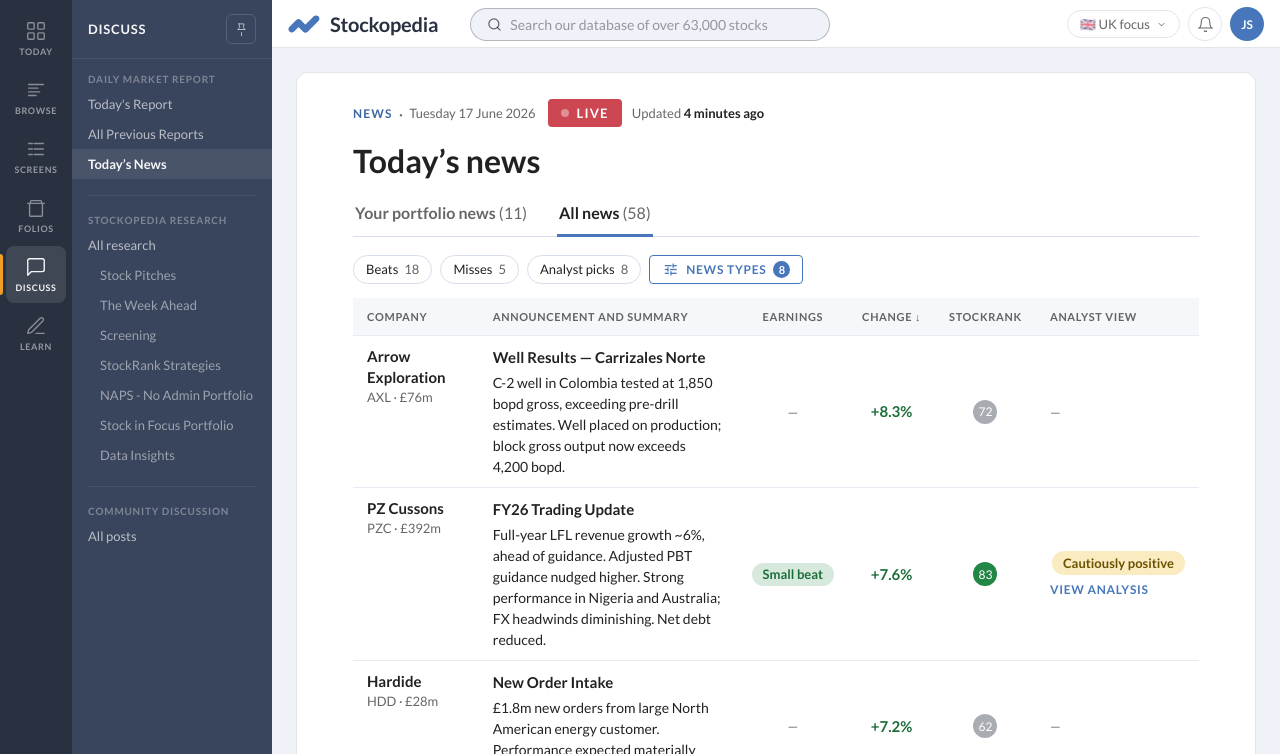
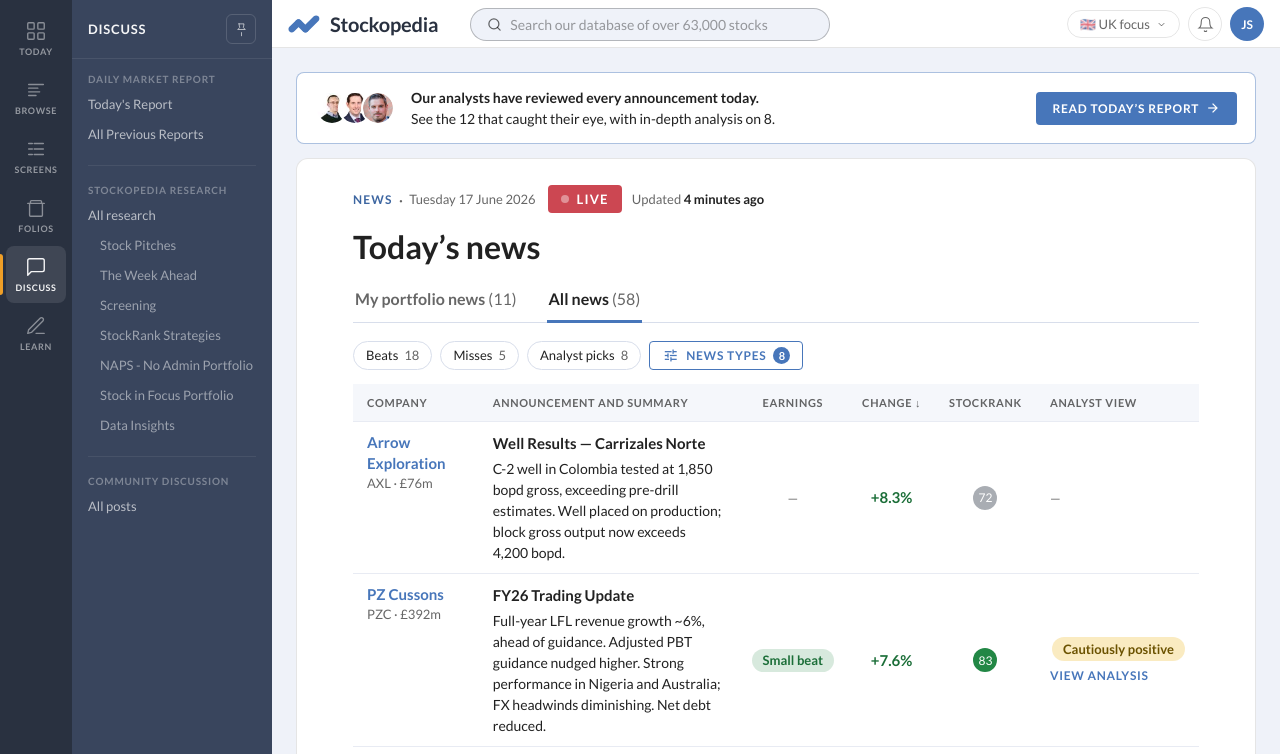
Before and after one commit to greg268/dmr-proto-v2, a plain HTML site: page news.html in a window 1280 px wide. Shown: the top 754 px of the page. Drawn offline with nearby package versions, Linux system fonts and the light colour scheme.

Commit message:
Incremental edits, DMR link, images

```diff
--- a/news.html
+++ b/news.html
@@ -1513,6 +1513,35 @@
    Pulled to 10px, which lands optically around 15px. Scoped to this page — the DMR
    header needs its original breathing room. */
 .report-head { padding-bottom: 10px; }
+/* ── DMR PROMO ─────────────────────────────────────────────────────────────
+   Sits above the content card. The canvas centres its child horizontally, so it
+   has to stack rather than sit side by side — hence the column override, scoped
+   to this page. Width matches the card so the two edges line up. */
+.page-canvas { flex-direction:column; align-items:center; justify-content:flex-start; }
+.dmr-promo { width:100%; max-width:1250px; box-sizing:border-box;
+             display:flex; align-items:center; gap:16px; margin-bottom:14px;
+             padding:14px 18px; border-radius:8px; text-decoration:none;
+             background:var(--brilliant-white); border:1px solid rgba(71,118,186,0.45);
+             transition:border-color .15s, box-shadow .15s; }
+.dmr-promo:hover { border-color:var(--brand-blue); box-shadow:0 2px 8px rgba(0,0,0,0.06); text-decoration:none; }
+.dmr-promo-faces { display:flex; flex-shrink:0; }
+.dmr-promo-faces img { width:34px; height:34px; border-radius:50%; object-fit:cover;
+                       border:2px solid var(--brilliant-white); }
+.dmr-promo-faces img + img { margin-left:-11px; }
+.dmr-promo-text { flex:1; min-width:0; font-size:14px; line-height:21px; color:var(--text-primary); }
+.dmr-promo-text strong { font-weight:700; display:block; }
+/* A filled button is right here — unlike the filter chips this genuinely is an action. */
+.dmr-promo-cta { flex-shrink:0; display:inline-flex; align-items:center; gap:6px;
+                 padding:8px 16px; border-radius:4px;
+                 background:var(--brand-blue); color:var(--brilliant-white);
+                 font-size:12px; line-height:17px; font-weight:700;
+                 text-transform:uppercase; letter-spacing:0.06em; white-space:nowrap; }
+.dmr-promo-cta .msym { font-size:16px; }
+@media (max-width: 720px) {
+  .dmr-promo { flex-wrap:wrap; }
+  .dmr-promo-text { flex-basis:100%; order:3; }
+}
+
 .news-tabs { display:flex; gap:0; border-bottom:1px solid var(--steel-grey); margin:0 0 18px; }
 .news-tab { background:none; border:none; border-bottom:3px solid transparent; margin-bottom:-1px;
             padding:10px 2px; margin-right:28px; font-family:inherit; font-size:16px; line-height:22px;
@@ -1563,8 +1592,10 @@
 .news-table td { padding:14px 12px 14px 0; border-bottom:1px solid var(--steel-grey-light); vertical-align:top; }
 .news-table tr:hover td { background:var(--stone-grey-light); }
 
-.nw-co { font-size:15px; line-height:21px; font-weight:700; color:var(--text-primary); text-decoration:none; display:block; }
-.nw-co:hover { color:var(--brand-blue); text-decoration:underline; }
+/* Same rule as the agenda: links are blue across the app. In a 58-row table the
+   blue column of company names is the main scanning aid. */
+.nw-co { font-size:15px; line-height:21px; font-weight:700; color:var(--brand-blue); text-decoration:none; display:block; }
+.nw-co:hover { color:var(--brand-blue-dark); text-decoration:underline; }
 .nw-sub { font-size:13px; line-height:19px; color:var(--text-secondary); white-space:nowrap; }
 /* The announcement title opens the full RNS, so it is a control, not a label.
    A button rather than a link because it opens a sheet in place. */
@@ -1731,7 +1762,6 @@
         <span class="local-nav-group-label">Daily Market Report</span>
         <a class="local-nav-link" href="index.html">Today's Report</a>
         <a class="local-nav-link" href="previous-reports.html">All Previous Reports</a>
-        <a class="local-nav-link active" href="news.html">Today&rsquo;s News</a>
       </div>
       <div class="local-nav-divider"></div>
       <div class="local-nav-group">
@@ -1757,6 +1787,21 @@
   <main class="app-main">
 
     <div class="page-canvas">
+      <!-- Above the card, so it frames the page rather than interrupting it. Sells the
+           curation — the value a raw feed cannot give — with named analysts carrying the
+           E-E-A-T weight. White on the grey canvas: a blue tint would go muddy here. -->
+      <a class="dmr-promo" href="index.html">
+        <span class="dmr-promo-faces">
+          <img src="img/roland-head.jpg" alt="">
+          <img src="img/graham-neary.jpg" alt="">
+          <img src="img/mark-simpson.png" alt="">
+        </span>
+        <span class="dmr-promo-text">
+          <strong>Our analysts have reviewed every announcement today.</strong>
+          See the 12 that caught their eye, with in-depth analysis on 8.
+        </span>
+        <span class="dmr-promo-cta">Read today&rsquo;s report <span class="msym" aria-hidden="true">arrow_forward</span></span>
+      </a>
       <div class="content-card">
         <div class="article-wrap">
 
@@ -1782,7 +1827,7 @@
       <!-- TABS -->
       <div class="news-tabs" role="tablist">
         <button class="news-tab" id="tab-folio" role="tab" onclick="showTab('folio')">
-          Your portfolio news <span class="news-tab-count" id="tabc-folio"></span>
+          My portfolio news <span class="news-tab-count" id="tabc-folio"></span>
         </button>
         <button class="news-tab is-active" id="tab-market" role="tab" onclick="showTab('market')">
           All news <span class="news-tab-count" id="tabc-market"></span>
```
Also changed, not shown: index.html (+16 -21 lines), previous-reports.html (+0 -1 lines), img/atomic-images/ao/07cf0de9-fae4-4f1e-bc54-02c18aac02d2.png (added), img/atomic-images/ao/3146c0dc-31d2-4971-9fc0-8cea9065ccf1.png (added), img/atomic-images/ao/bf9b9d92-a9c5-43b8-8410-69f5f3f04a69.png (added), img/atomic-images/ao/e1f6760b-1b92-4d81-b4fd-a445ae9f6f3a.png (added), img/atomic-images/ao/e55a6165-380b-47d0-8278-31a2b72e636e.png (added), img/atomic-images/gaw/82c1449b-38cf-4c54-b103-622fb0735253.png (added), img/atomic-images/gaw/da35bcef-b73d-4d38-b064-d04505d9a0b3.png (added), img/atomic-images/gaw/ee7a24da-a7da-4481-86ea-20f1ddd57522.png (added), img/atomic-images/pzc/218be39a-eb8f-465f-a55f-9c7cb2926b02.png (added), img/atomic-images/pzc/81428bc3-d7d4-4b6f-b8e1-191cca5f37c5.png (added), img/atomic-images/pzc/a0e93157-b624-4285-afc8-6217a93ab009.png (added), img/atomic-images/snws/d306d4b0-5a1a-4b38-9343-67e5eed896ee.png (added).
